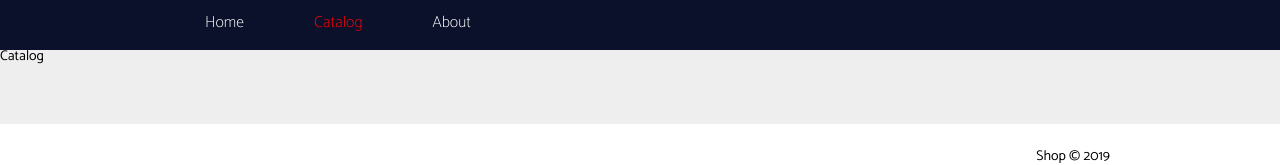
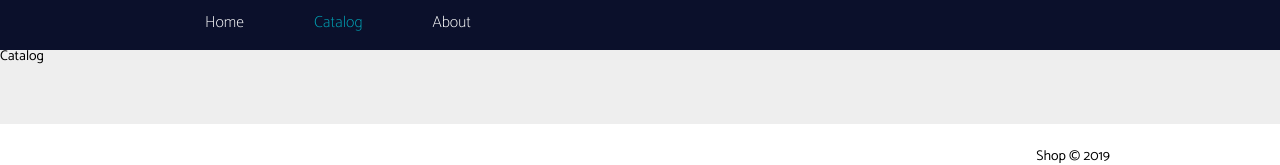
Before and after one commit to monika-stempniak/shop, a React (Create React App) app: page /catalog in a window 1280 px wide. Shown: the top 165 px of the page. Built offline with nearby package versions, Linux system fonts and the light colour scheme.

Commit message:
Change activeLink color from red to $blue-lagoon

```diff
--- a/src/App/components/Menu/Menu.module.scss
+++ b/src/App/components/Menu/Menu.module.scss
@@ -27,6 +27,6 @@
   cursor: pointer;
 
   &.activeLink {
-    color: red;
+    color: $blue-lagoon;
   }
 }
--- a/src/scss/variables.scss
+++ b/src/scss/variables.scss
@@ -4,5 +4,6 @@ $black: #000;
 $white: #fff;
 $light-gray: #eee;
 $dark-blue: #0b102b;
+$blue-lagoon: #00a1b4;
 
 $font-family: "Catamaran", "Helvetica Neue", Helvetica, Arial, sans-serif;
```
